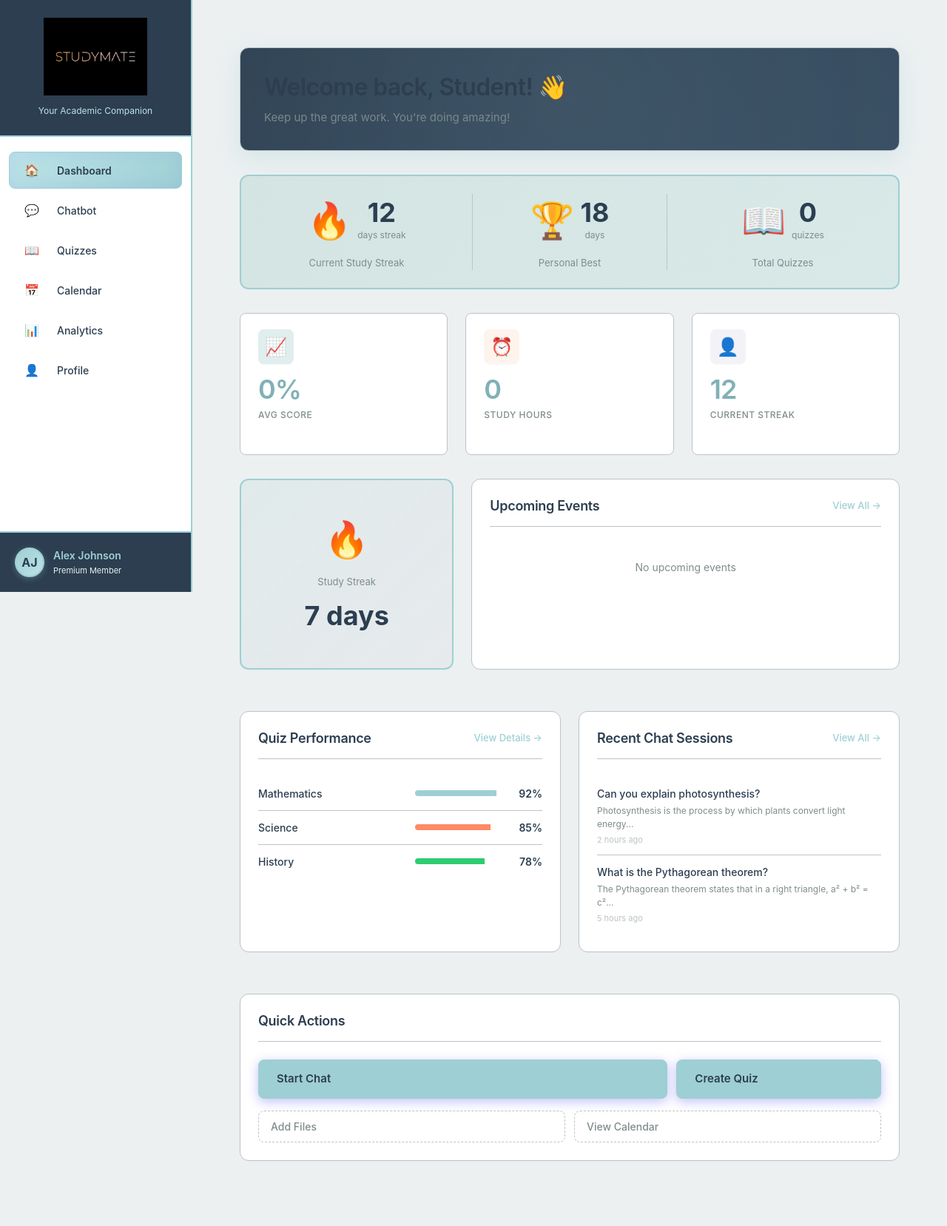
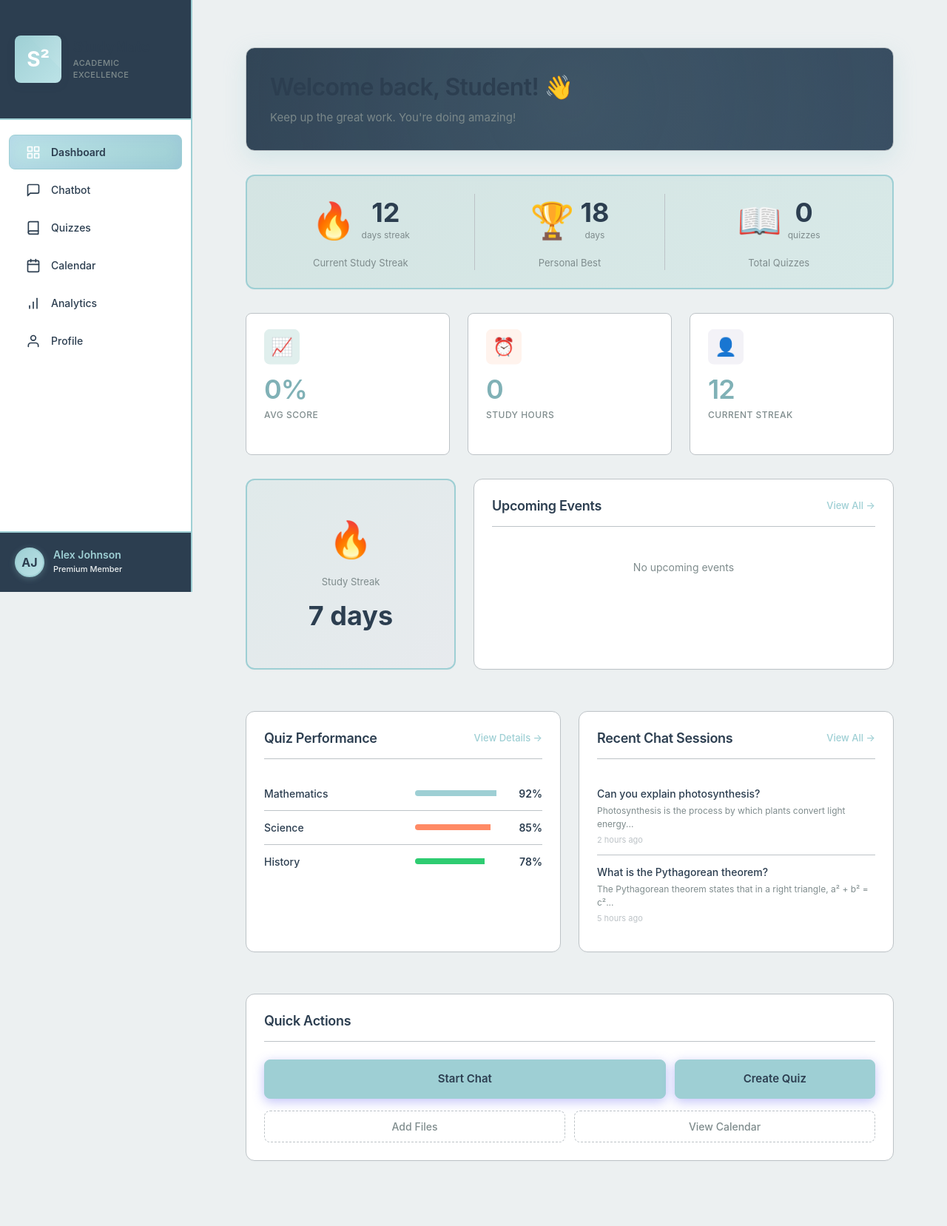
Before and after one commit to neerajsainisot25/study-buddy, a Flask app: page / in a window 1280 px wide. Shown: the whole page at 74% size. Run offline with Flask 3, Linux system fonts and the light colour scheme; data that the repository does not hold is empty; some libraries are stand-ins or nearby versions.

Commit message:
Update logo and navigation icons, and improve overall layout
Replaced image logo with a text-based geometric logo, updated navigation icons to SVG, and introduced CSS for layout fixes and theme enhancements.

Replit-Commit-Author: Agent
Replit-Commit-Session-Id: d32bf893-5d3f-4efb-8464-3b847cba9a3d
Replit-Commit-Checkpoint-Type: intermediate_checkpoint
Replit-Commit-Event-Id: 6fc6e874-1878-48a2-8be9-095ceecbb138
Replit-Commit-Screenshot-Url: https://storage.googleapis.com/screenshot-production-us-central1/fe2238ba-ea6d-46ab-801a-d7fe59535665/d32bf893-5d3f-4efb-8464-3b847cba9a3d/MCEuhQI

```diff
--- a/index.html
+++ b/index.html
@@ -33,8 +33,10 @@
         }
     </script>
 
-    <!-- Nature Theme CSS -->
+    <!-- Theme CSS -->
     <link rel="stylesheet" href="/static/css/nature-theme.css">
+    <link rel="stylesheet" href="/static/css/logo-geometric.css">
+    <link rel="stylesheet" href="/static/css/layout-fixes.css">
     <link rel="stylesheet" href="/static/css/style.css">
     <link rel="stylesheet" href="/static/css/components.css">
     <link rel="stylesheet" href="/static/css/enhancements.css">
--- /dev/null
+++ b/static/css/layout-fixes.css
@@ -0,0 +1,253 @@
+/* Layout Fixes and Improvements */
+
+/* Main Content Layout - Better Spacing */
+.main-content {
+    margin-left: var(--sidebar-width);
+    padding: 32px 40px;
+    min-height: 100vh;
+    max-width: 1400px;
+    transition: margin-left 0.3s cubic-bezier(0.4, 0, 0.2, 1);
+}
+
+/* Dashboard Grid - Responsive Layout */
+.dashboard-grid {
+    display: grid;
+    grid-template-columns: repeat(auto-fit, minmax(280px, 1fr));
+    gap: 24px;
+    margin-bottom: 32px;
+}
+
+/* Section Cards - Better Spacing */
+.section-card {
+    background: var(--bg-secondary);
+    border-radius: var(--border-radius);
+    padding: 28px;
+    margin-bottom: 24px;
+    border: 1px solid var(--border);
+    box-shadow: var(--shadow-sm);
+    transition: all 0.3s ease;
+}
+
+.section-card:hover {
+    box-shadow: var(--shadow-md);
+    transform: translateY(-2px);
+}
+
+/* Section Header - Improved Layout */
+.section-header {
+    display: flex;
+    justify-content: space-between;
+    align-items: center;
+    margin-bottom: 20px;
+}
+
+.section-title {
+    font-size: 18px;
+    font-weight: 600;
+    color: var(--text);
+    margin: 0;
+}
+
+/* Welcome Banner - Better Layout */
+.welcome-banner {
+    margin-bottom: 32px;
+    padding: 40px;
+    background: linear-gradient(135deg, var(--primary) 0%, var(--primary-light) 100%);
+    border-radius: var(--border-radius);
+    border: none;
+    color: white;
+}
+
+.welcome-banner h2 {
+    font-size: 36px;
+    font-weight: 700;
+    color: white;
+    margin-bottom: 8px;
+    letter-spacing: -0.02em;
+}
+
+.welcome-banner p {
+    font-size: 16px;
+    color: rgba(255, 255, 255, 0.9);
+    line-height: 1.6;
+}
+
+/* Metric Cards - Improved Design */
+.metric-card {
+    background: var(--bg-secondary);
+    border: 1px solid var(--border);
+    border-radius: var(--border-radius);
+    padding: 28px;
+    transition: all 0.3s ease;
+    height: 100%;
+}
+
+.metric-card:hover {
+    border-color: var(--primary);
+    box-shadow: var(--shadow-md);
+    transform: translateY(-4px);
+}
+
+.metric-icon {
+    width: 56px;
+    height: 56px;
+    border-radius: var(--border-radius);
+    display: flex;
+    align-items: center;
+    justify-content: center;
+    font-size: 28px;
+    margin-bottom: 16px;
+    background: linear-gradient(135deg, var(--cream), var(--accent-light));
+}
+
+.metric-value {
+    font-size: 40px;
+    font-weight: 700;
+    color: var(--primary);
+    line-height: 1;
+    margin-bottom: 8px;
+}
+
+.metric-label {
+    font-size: 13px;
+    color: var(--text-secondary);
+    font-weight: 600;
+    text-transform: uppercase;
+    letter-spacing: 0.8px;
+}
+
+/* Page Content - Better Structure */
+.page-content {
+    display: none;
+}
+
+.page-content.active {
+    display: block;
+    animation: fadeIn 0.3s ease-in-out;
+}
+
+@keyframes fadeIn {
+    from {
+        opacity: 0;
+        transform: translateY(10px);
+    }
+    to {
+        opacity: 1;
+        transform: translateY(0);
+    }
+}
+
+/* Responsive Improvements */
+@media (max-width: 1200px) {
+    .dashboard-grid {
+        grid-template-columns: repeat(auto-fit, minmax(240px, 1fr));
+    }
+}
+
+@media (max-width: 768px) {
+    .main-content {
+        margin-left: 0;
+        padding: 20px;
+    }
+
+    .welcome-banner {
+        padding: 24px;
+    }
+
+    .welcome-banner h2 {
+        font-size: 24px;
+    }
+
+    .dashboard-grid {
+        grid-template-columns: 1fr;
+    }
+
+    .section-card {
+        padding: 20px;
+    }
+}
+
+/* Profile Section in Sidebar - Better Layout */
+.sidebar-profile {
+    padding: 16px 20px;
+    border-top: 1px solid var(--border);
+    background: var(--bg-tertiary);
+    display: flex;
+    align-items: center;
+    gap: 12px;
+    margin-top: auto;
+}
+
+.profile-avatar {
+    width: 40px;
+    height: 40px;
+    border-radius: 50%;
+    background: linear-gradient(135deg, var(--secondary), var(--secondary-light));
+    color: white;
+    display: flex;
+    align-items: center;
+    justify-content: center;
+    font-weight: 600;
+    font-size: 14px;
+    flex-shrink: 0;
+}
+
+.profile-name {
+    font-size: 14px;
+    font-weight: 600;
+    color: var(--text);
+    line-height: 1.2;
+}
+
+.profile-badge {
+    font-size: 11px;
+    color: var(--text-secondary);
+    font-weight: 500;
+}
+
+/* Fix for buttons alignment */
+.btn {
+    display: inline-flex;
+    align-items: center;
+    justify-content: center;
+    gap: 8px;
+    padding: 12px 24px;
+    border-radius: var(--border-radius-sm);
+    border: none;
+    font-size: 14px;
+    font-weight: 600;
+    cursor: pointer;
+    transition: all 0.2s ease;
+    text-decoration: none;
+}
+
+.btn-primary {
+    background: linear-gradient(135deg, var(--primary), var(--primary-light));
+    color: white;
+    box-shadow: var(--shadow-sm);
+}
+
+.btn-primary:hover {
+    transform: translateY(-2px);
+    box-shadow: var(--shadow-md);
+}
+
+/* Fix spacing in grids */
+.grid-2 {
+    display: grid;
+    grid-template-columns: repeat(2, 1fr);
+    gap: 24px;
+}
+
+.grid-3 {
+    display: grid;
+    grid-template-columns: repeat(3, 1fr);
+    gap: 24px;
+}
+
+@media (max-width: 768px) {
+    .grid-2,
+    .grid-3 {
+        grid-template-columns: 1fr;
+    }
+}
--- /dev/null
+++ b/static/css/logo-geometric.css
@@ -0,0 +1,120 @@
+/* Geometric/Quadratic Text-Based Logo */
+
+.logo-text {
+    display: flex;
+    align-items: center;
+    gap: 16px;
+    padding: 24px 0;
+}
+
+.logo-square {
+    width: 64px;
+    height: 64px;
+    background: linear-gradient(135deg, var(--primary) 0%, var(--primary-light) 100%);
+    border-radius: var(--border-radius-sm);
+    display: flex;
+    align-items: center;
+    justify-content: center;
+    font-size: 28px;
+    font-weight: 700;
+    color: white;
+    letter-spacing: -0.02em;
+    box-shadow: var(--shadow-md);
+    position: relative;
+    overflow: hidden;
+}
+
+.logo-square::before {
+    content: '';
+    position: absolute;
+    top: -50%;
+    right: -50%;
+    width: 100%;
+    height: 100%;
+    background: linear-gradient(45deg, transparent, rgba(255, 255, 255, 0.1), transparent);
+    transform: rotate(45deg);
+}
+
+.logo-title {
+    display: flex;
+    flex-direction: column;
+    gap: 2px;
+}
+
+.logo-main {
+    font-size: 20px;
+    font-weight: 700;
+    color: var(--text);
+    letter-spacing: -0.02em;
+    line-height: 1.2;
+}
+
+.logo-subtitle {
+    font-size: 11px;
+    font-weight: 500;
+    color: var(--text-secondary);
+    text-transform: uppercase;
+    letter-spacing: 0.5px;
+}
+
+/* SVG Icon Styles */
+.nav-icon {
+    width: 20px;
+    height: 20px;
+    flex-shrink: 0;
+    stroke-linecap: round;
+    stroke-linejoin: round;
+}
+
+.nav-item {
+    display: flex;
+    align-items: center;
+    gap: 12px;
+    padding: 12px 16px;
+    margin-bottom: 4px;
+    border-radius: var(--border-radius-sm);
+    color: var(--text);
+    text-decoration: none;
+    font-size: 14px;
+    font-weight: 500;
+    transition: all 0.2s ease;
+    cursor: pointer;
+    border: 1px solid transparent;
+}
+
+.nav-item:hover {
+    background: var(--bg-tertiary);
+    color: var(--primary-dark);
+}
+
+.nav-item:hover .nav-icon {
+    transform: translateX(2px);
+    transition: transform 0.2s ease;
+}
+
+.nav-item.active {
+    background: linear-gradient(135deg, var(--primary-light), var(--primary));
+    color: white;
+    border-color: var(--primary-dark);
+}
+
+.nav-item.active .nav-icon {
+    stroke: white;
+}
+
+/* Responsive Logo */
+@media (max-width: 768px) {
+    .logo-text {
+        justify-content: center;
+    }
+
+    .logo-square {
+        width: 56px;
+        height: 56px;
+        font-size: 24px;
+    }
+
+    .logo-main {
+        font-size: 18px;
+    }
+}
--- a/static/css/nature-theme.css
+++ b/static/css/nature-theme.css
@@ -109,7 +109,7 @@ h6 { font-size: 14px; }
 }
 
 .sidebar-header {
-    padding: 32px 24px 24px;
+    padding: 24px 20px;
     border-bottom: 1px solid var(--border);
     background: var(--bg-secondary);
 }
@@ -119,12 +119,6 @@ h6 { font-size: 14px; }
     align-items: center;
     gap: 16px;
     margin-bottom: 8px;
-}
-
-.sidebar-header .logo-image {
-    width: 120px;
-    height: auto;
-    object-fit: contain;
 }
 
 .sidebar-header h1 {
--- a/templates/components/sidebar.html
+++ b/templates/components/sidebar.html
@@ -1,34 +1,59 @@
 <div class="sidebar glass-sidebar" id="sidebar">
     <div class="sidebar-header">
-        <div class="logo">
-            <img src="/static/images/logo.jpeg" alt="StudyMate" class="logo-image" style="width: 140px; height: auto; margin: 0 auto; display: block;">
+        <div class="logo-text">
+            <div class="logo-square">S²</div>
+            <div class="logo-title">
+                <span class="logo-main">StudyMate</span>
+                <span class="logo-subtitle">Academic Excellence</span>
+            </div>
         </div>
-        <p style="text-align: center; margin-top: 12px;">Your Academic Companion</p>
     </div>
 
     <nav class="sidebar-nav">
         <a class="nav-item active" onclick="switchPage('dashboard', this)">
-            <span class="nav-item-icon">🏠</span>
+            <svg class="nav-icon" viewBox="0 0 24 24" fill="none" stroke="currentColor" stroke-width="2">
+                <rect x="3" y="3" width="7" height="7"></rect>
+                <rect x="14" y="3" width="7" height="7"></rect>
+                <rect x="14" y="14" width="7" height="7"></rect>
+                <rect x="3" y="14" width="7" height="7"></rect>
+            </svg>
             <span>Dashboard</span>
         </a>
         <a class="nav-item" onclick="switchPage('chat', this)">
-            <span class="nav-item-icon">💬</span>
+            <svg class="nav-icon" viewBox="0 0 24 24" fill="none" stroke="currentColor" stroke-width="2">
+                <path d="M21 15a2 2 0 0 1-2 2H7l-4 4V5a2 2 0 0 1 2-2h14a2 2 0 0 1 2 2z"></path>
+            </svg>
             <span>Chatbot</span>
         </a>
         <a class="nav-item" onclick="switchPage('quiz', this)">
-            <span class="nav-item-icon">📖</span>
+            <svg class="nav-icon" viewBox="0 0 24 24" fill="none" stroke="currentColor" stroke-width="2">
+                <path d="M4 19.5A2.5 2.5 0 0 1 6.5 17H20"></path>
+                <path d="M6.5 2H20v20H6.5A2.5 2.5 0 0 1 4 19.5v-15A2.5 2.5 0 0 1 6.5 2z"></path>
+            </svg>
             <span>Quizzes</span>
         </a>
         <a class="nav-item" onclick="switchPage('calendar', this)">
-            <span class="nav-item-icon">📅</span>
+            <svg class="nav-icon" viewBox="0 0 24 24" fill="none" stroke="currentColor" stroke-width="2">
+                <rect x="3" y="4" width="18" height="18" rx="2" ry="2"></rect>
+                <line x1="16" y1="2" x2="16" y2="6"></line>
+                <line x1="8" y1="2" x2="8" y2="6"></line>
+                <line x1="3" y1="10" x2="21" y2="10"></line>
+            </svg>
             <span>Calendar</span>
         </a>
         <a class="nav-item" onclick="switchPage('analytics', this)">
-            <span class="nav-item-icon">📊</span>
+            <svg class="nav-icon" viewBox="0 0 24 24" fill="none" stroke="currentColor" stroke-width="2">
+                <line x1="12" y1="20" x2="12" y2="10"></line>
+                <line x1="18" y1="20" x2="18" y2="4"></line>
+                <line x1="6" y1="20" x2="6" y2="16"></line>
+            </svg>
             <span>Analytics</span>
         </a>
         <a class="nav-item" onclick="switchPage('profile', this)">
-            <span class="nav-item-icon">👤</span>
+            <svg class="nav-icon" viewBox="0 0 24 24" fill="none" stroke="currentColor" stroke-width="2">
+                <path d="M20 21v-2a4 4 0 0 0-4-4H8a4 4 0 0 0-4 4v2"></path>
+                <circle cx="12" cy="7" r="4"></circle>
+            </svg>
             <span>Profile</span>
         </a>
     </nav>
```
